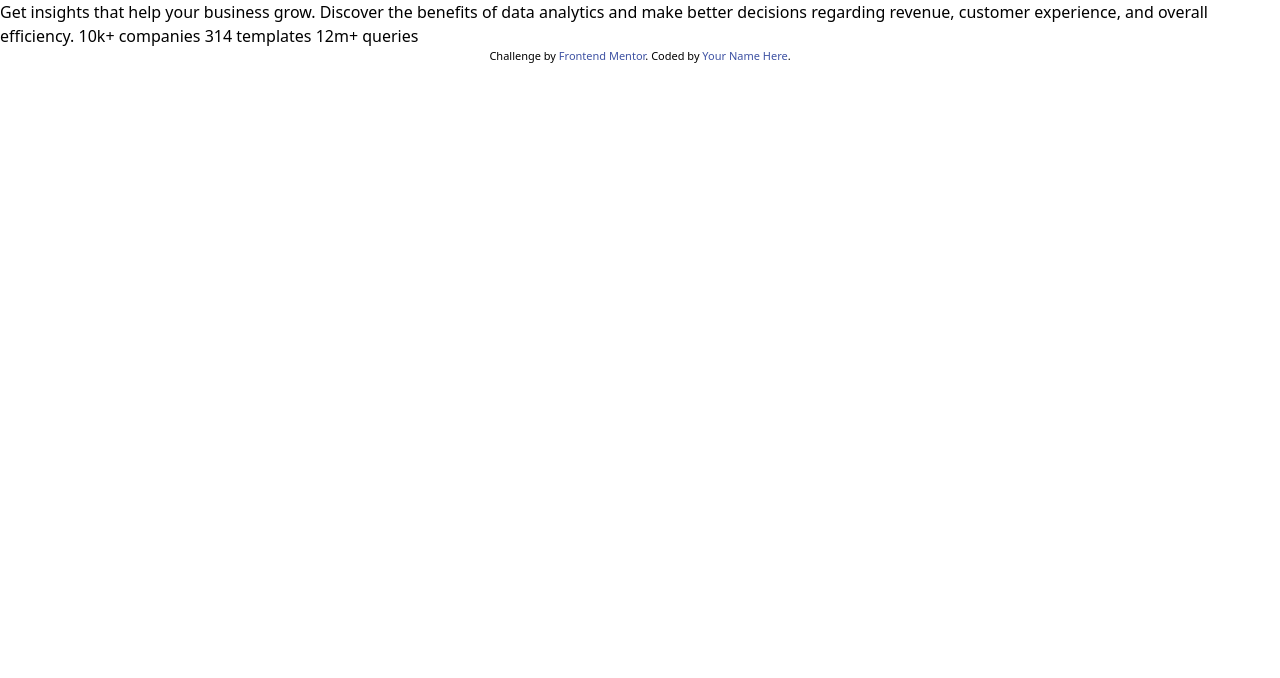
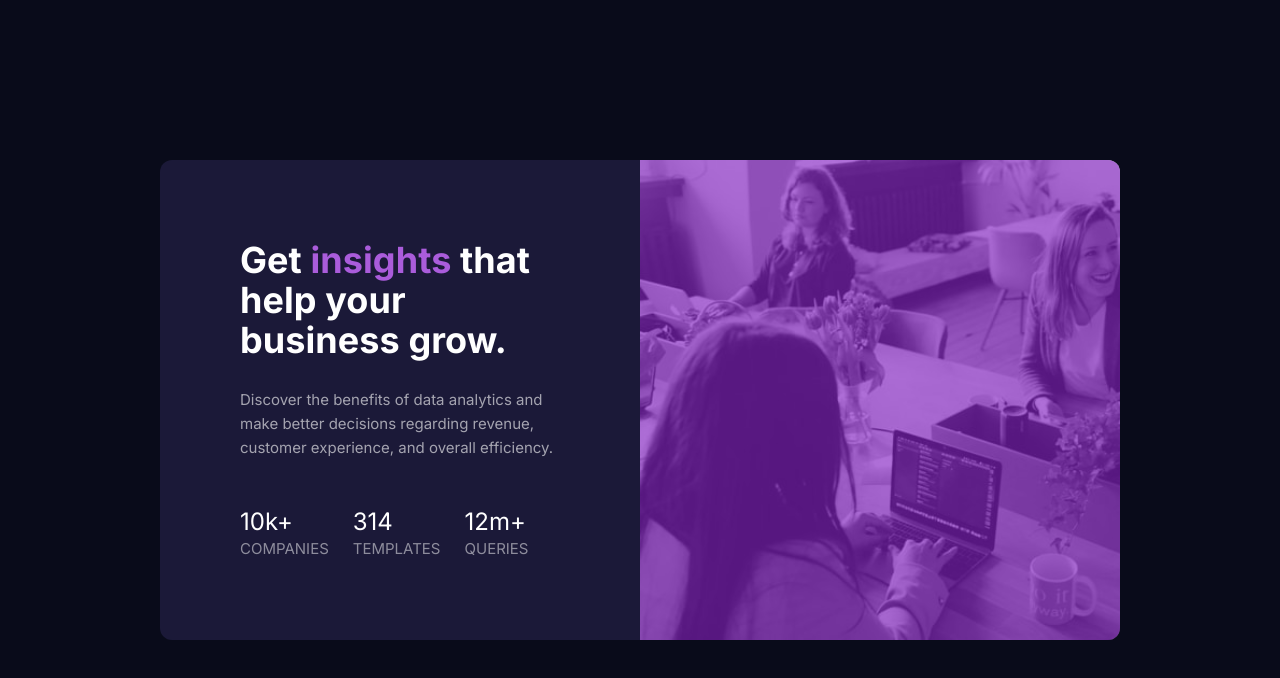
Before and after one commit to RflctnOfU/Stats-Preview-Card, a website: page index.html in a window 1280 px wide. Drawn offline with Linux system fonts and the light colour scheme.

Commit message:
finished

```diff
--- a/index.html
+++ b/index.html
@@ -12,6 +12,12 @@
       href="./images/favicon-32x32.png"
     />
     <link href="./dist/output.css" rel="stylesheet" />
+    <link rel="preconnect" href="https://fonts.googleapis.com" />
+    <link rel="preconnect" href="https://fonts.gstatic.com" crossorigin />
+    <link
+      href="https://fonts.googleapis.com/css2?family=Inter:wght@400;700&family=Lexend+Deca&display=swap"
+      rel="stylesheet"
+    />
 
     <title>Frontend Mentor | Stats preview card component</title>
 
@@ -26,16 +32,76 @@
       }
     </style>
   </head>
-  <body>
-    Get insights that help your business grow. Discover the benefits of data
-    analytics and make better decisions regarding revenue, customer experience,
-    and overall efficiency. 10k+ companies 314 templates 12m+ queries
+  <body
+    class="bg-[hsl(233_47%_7%)] flex flex-col justify-center items-center h-screen"
+  >
+    <div
+      class="rounded-xl w-[85%] h-[768px] lg:w-[75%] lg:h-[60%] flex lg:flex-row flex-col-reverse bg-[hsl(244_38%_16%)]"
+    >
+      <div class="lg:w-1/2 w-full lg:h-full h-[68%] font-[Inter]">
+        <div class="flex flex-col px-8 py-10 lg:p-20 justify-between h-full">
+          <div class="flex flex-col justify-center items-center gap-7">
+            <div class="lg:text-left text-center">
+              <h1
+                class="text-white text-2xl lg:text-4xl font-bold tracking-[0.002em]"
+              >
+                Get <span class="text-[hsl(277_64%_61%)]">insights</span> that
+                help your business grow.
+              </h1>
+            </div>
+            <div class="lg:text-left text-center">
+              <p class="text-[15px] text-[hsl(0_0%_100%)] opacity-60 leading-6">
+                Discover the benefits of data analytics and make better
+                decisions regarding revenue, customer experience, and overall
+                efficiency.
+              </p>
+            </div>
+          </div>
+          <div
+            class="flex flex-col lg:flex-row justify-between items-center lg:mr-8 gap-6"
+          >
+            <div class="flex flex-col lg:items-start text-white items-center">
+              <div class="text-2xl">10k+</div>
+              <div
+                class="text-[hsl(0_0%_100%)] opacity-50 uppercase text-[15px]"
+              >
+                companies
+              </div>
+            </div>
+            <div class="flex flex-col items-center lg:items-start text-white">
+              <div class="text-2xl">314</div>
+              <div
+                class="text-[hsl(0_0%_100%)] opacity-50 uppercase text-[15px]"
+              >
+                templates
+              </div>
+            </div>
+            <div class="flex flex-col items-center lg:items-start text-white">
+              <div class="text-2xl">12m+</div>
+              <div
+                class="text-[hsl(0_0%_100%)] opacity-50 uppercase text-[15px]"
+              >
+                queries
+              </div>
+            </div>
+          </div>
+        </div>
+      </div>
+      <div
+        class="lg:w-1/2 lg:bg-[url('../images/image-header-desktop.jpg')] w-full lg:h-full h-[32%] bg-[url('../images/image-header-mobile.jpg')] bg-cover lg:rounded-r-xl max-md:rounded-t-xl"
+      >
+        <div
+          class="w-full h-full bg-[hsl(277_70%_45%)] opacity-[0.65] lg:rounded-r-xl max-md:rounded-t-xl"
+        ></div>
+      </div>
+    </div>
+    <!--         -->
 
-    <div class="attribution">
+    <!-- <div class="attribution">
       Challenge by
       <a href="https://www.frontendmentor.io?ref=challenge" target="_blank"
         >Frontend Mentor</a
       >. Coded by <a href="#">Your Name Here</a>.
-    </div>
+    </div> -->
   </body>
 </html>
```
Also changed, not shown: dist/output.css.
